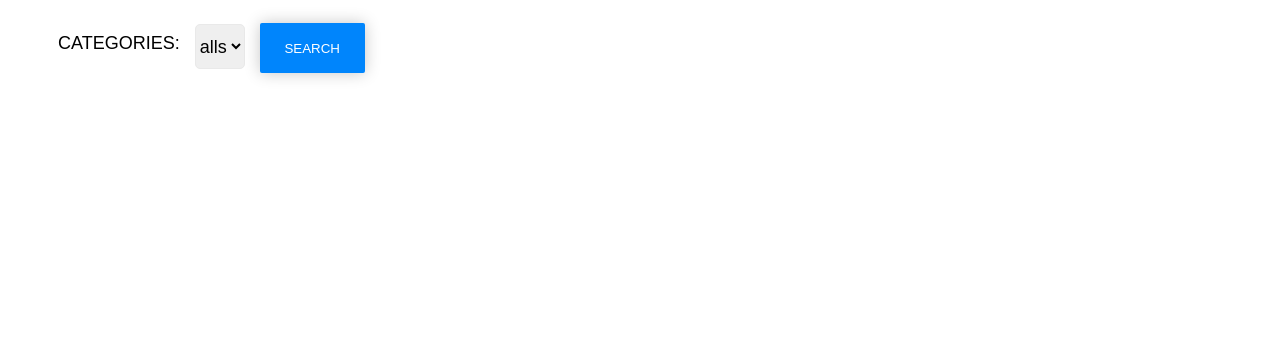
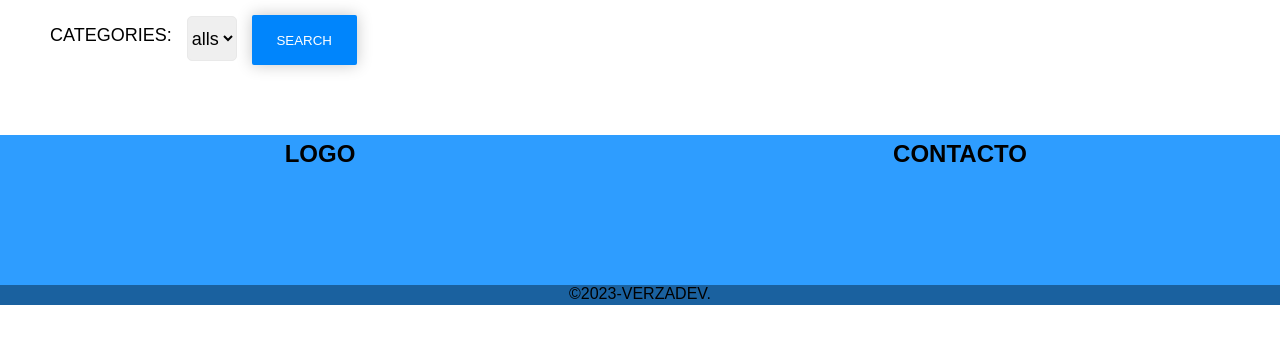
Before and after one commit to verza-carlos-19/prueba, a plain HTML site: page index.html in a window 1280 px wide. Drawn offline with Linux system fonts and the light colour scheme; no server answers.

Commit message:
arreglos e implementacion de archivo

```diff
--- a/index.html
+++ b/index.html
@@ -5,7 +5,7 @@
     <meta http-equiv="X-UA-Compatible" content="IE=edge" />
     <meta name="viewport" content="width=device-width, initial-scale=1.0" />
     <link rel="stylesheet" href="style.css" />
-    <title>Page 1</title>
+    <title>proyect 1</title>
   </head>
   <body onload="init()">
     <header>
@@ -26,6 +26,17 @@
     <main>
       <div id="galeria"></div>
     </main>
+    <footer>
+      <div id="infooter">
+        <section class="caja-footer">
+          <h2>LOGO</h2>
+        </section>
+        <section class="caja-footer">
+          <h2>CONTACTO</h2>
+        </section>
+      </div>
+      <div id="copy">&copy;2023-VERZADEV.</div>
+    </footer>
     <script src="index.js"></script>
   </body>
 </html>
--- a/index.js
+++ b/index.js
@@ -49,7 +49,7 @@ function mostrarProductos(producto) {
                     <div class="info-des">
                         <p class="descripcion">${producto.description}</p>
                     </div>
-                    <button class="btn-srv" onclick="enfocarUno(${producto})">SEE DETAILS</button>
+                    <button class="btn-srv" onclick="enfocarUno(${producto.id})">SEE DETAILS</button>
                 </div>
     `;
   galeria.append(Div);
--- a/style.css
+++ b/style.css
@@ -1,4 +1,6 @@
 * {
+  margin: 0;
+  padding: 0;
   font-family: Arial, Helvetica, sans-serif;
   box-sizing: border-box;
 }
@@ -124,6 +126,24 @@ img:hover {
   filter: brightness(100%);
   opacity: 100%;
 }
+#infooter {
+  display: flex;
+  width: 100%;
+  height: 150px;
+  background-color: #2e9dff;
+}
+.caja-footer {
+  padding: 5px;
+  width: 50%;
+  text-align: center;
+}
+#copy {
+  margin: 0px;
+  background-color: #1a619f;
+  width: 100%;
+  height: 20px;
+  text-align: center;
+}
 @media (max-width: 600px) {
   #buscar {
     display: block;
```
Also changed, not shown: producto.html (added).
